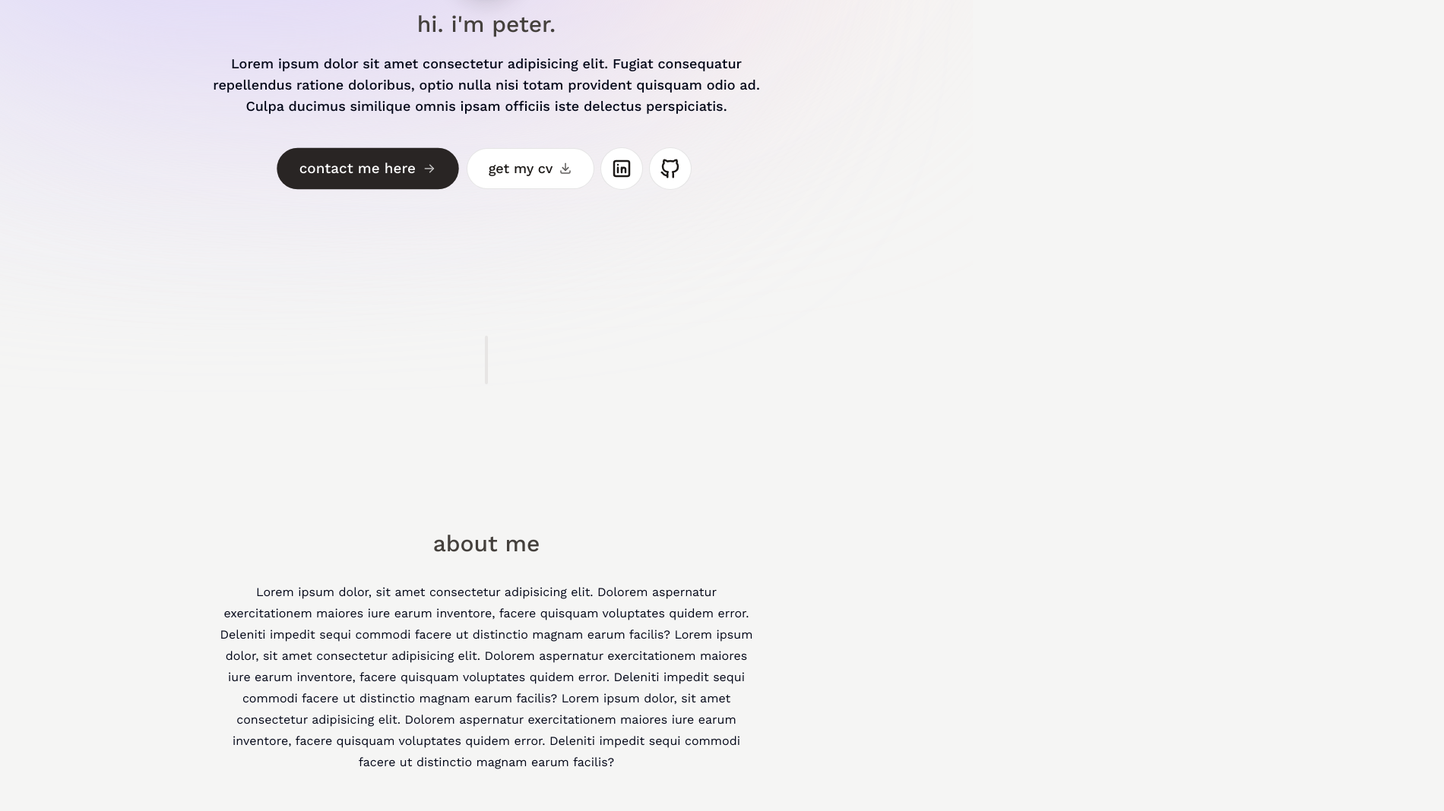
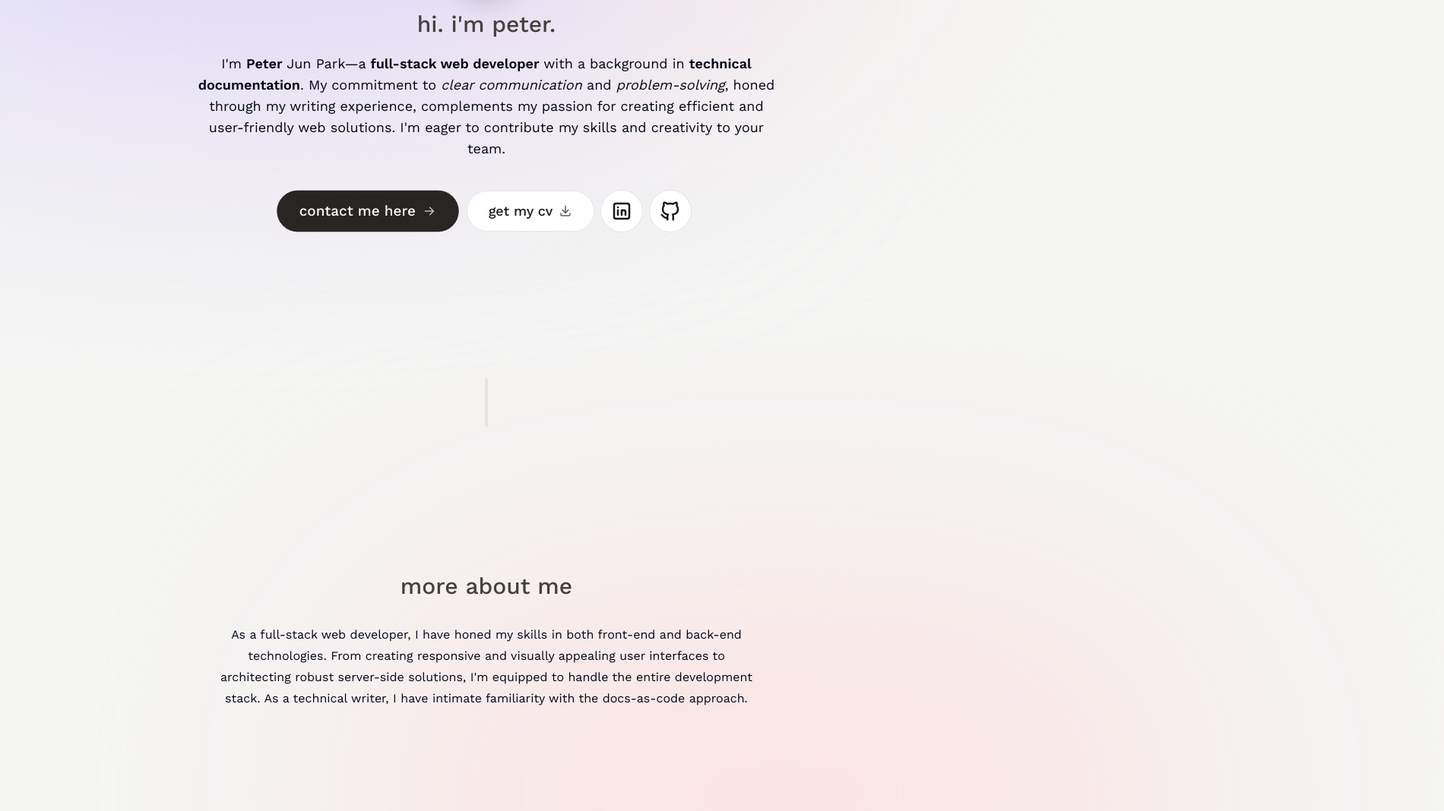
Before and after one commit to peterjunpark/portfolio, a Next.js app: page / in a window 1280 px wide. Shown: the part 390-1458 px from the top of the page at 76% size, 1900 px wide, since content can reach past the window. Built offline with nearby package versions, Linux system fonts and the light colour scheme; no server answers.

Commit message:
Update site content

```diff
--- a/app/layout.tsx
+++ b/app/layout.tsx
@@ -25,8 +25,37 @@
       >
         <ActiveSectionContextProvider>
           <Nav />
-          <div className="absolute right-[11rem] top-[-6rem] -z-10 h-[31.25rem] w-[31.25rem] rounded-full bg-[#fbe2e3] blur-[10rem] sm:w-[68.75rem]"></div>
-          <div className="absolute left-[-35rem] top-[-1rem] -z-10 h-[31.25rem] w-[50rem] rounded-full bg-[#dbd7fb] blur-[10rem] sm:w-[68.75rem] md:left-[-33rem] lg:left-[-28rem] xl:left-[-15rem] 2xl:left-[-5rem]"></div>
+
+          {/* Blurry color splashes in the background */}
+          <div
+            className="absolute right-[11rem] top-[-6rem] -z-10 h-[31.25rem] w-[31.25rem] rounded-full
+          bg-[#fbe2e3] blur-[10rem] sm:w-[68.75rem]"
+          ></div>
+          <div
+            className="absolute left-[-24rem] top-[-1rem] -z-10 h-[31.25rem] w-[50rem] rounded-full
+          bg-[#dbd7fb] blur-[10rem] sm:w-[68.75rem] md:left-[-33rem] lg:left-[-28rem] xl:left-[-15rem] 2xl:left-[-5rem]"
+          ></div>
+          <div
+            className="absolute left-[30rem] top-[74rem] -z-10 h-[31.25rem] w-[31.25rem] rounded-full
+          bg-[#fbe2e3] blur-[10rem] sm:w-[68.75rem]"
+          ></div>
+          <div
+            className="absolute right-[-24rem] top-[158rem] -z-10 h-[31.25rem] w-[50rem] rounded-full
+          bg-[#dbd7fb] blur-[10rem] sm:w-[68.75rem] md:left-[-33rem] lg:left-[-28rem] xl:left-[-15rem] 2xl:left-[-5rem]"
+          ></div>
+          <div
+            className="absolute right-[-11rem] top-[210rem] -z-10 h-[31.25rem] w-[31.25rem] rounded-full
+          bg-[#fbe2e3] blur-[10rem] sm:w-[68.75rem]"
+          ></div>
+          <div
+            className="absolute bottom-[-1rem] right-[-24rem] -z-10 h-[31.25rem] w-[50rem] rounded-full
+          bg-[#fbe2e3] blur-[10rem] sm:w-[68.75rem] md:left-[-33rem] lg:left-[-28rem] xl:left-[-15rem] 2xl:left-[-5rem]"
+          ></div>
+          <div
+            className="absolute bottom-[-6rem] left-[50rem] -z-10 h-[31.25rem] w-[31.25rem] rounded-full
+          bg-[#dbd7fb] blur-[10rem] sm:w-[68.75rem]"
+          ></div>
+
           {children}
         </ActiveSectionContextProvider>
         <Footer />
--- a/components/sections/about.tsx
+++ b/components/sections/about.tsx
@@ -20,19 +20,13 @@
       transition={{ delay: 0.175 }}
       className="sectionEndMargin max-w-[45rem] scroll-mt-32 text-center leading-7"
     >
-      <SectionHeading>About me</SectionHeading>
+      <SectionHeading>More about me</SectionHeading>
       <p className="mb-3">
-        Lorem ipsum dolor, sit amet consectetur adipisicing elit. Dolorem
-        aspernatur exercitationem maiores iure earum inventore, facere quisquam
-        voluptates quidem error. Deleniti impedit sequi commodi facere ut
-        distinctio magnam earum facilis? Lorem ipsum dolor, sit amet consectetur
-        adipisicing elit. Dolorem aspernatur exercitationem maiores iure earum
-        inventore, facere quisquam voluptates quidem error. Deleniti impedit
-        sequi commodi facere ut distinctio magnam earum facilis? Lorem ipsum
-        dolor, sit amet consectetur adipisicing elit. Dolorem aspernatur
-        exercitationem maiores iure earum inventore, facere quisquam voluptates
-        quidem error. Deleniti impedit sequi commodi facere ut distinctio magnam
-        earum facilis?
+        As a full-stack web developer, I have honed my skills in both front-end
+        and back-end technologies. From creating responsive and visually
+        appealing user interfaces to architecting robust server-side solutions,
+        I&apos;m equipped to handle the entire development stack. As a technical
+        writer, I have intimate familiarity with the docs-as-code approach.
       </p>
     </motion.section>
   );
--- a/components/sections/intro.tsx
+++ b/components/sections/intro.tsx
@@ -69,12 +69,17 @@
         <motion.p
           initial={{ opacity: 0, y: 100 }}
           animate={{ opacity: 1, y: 0 }}
-          className="text-lg"
+          className="text-lg font-normal"
         >
-          Lorem ipsum dolor sit amet consectetur adipisicing elit. Fugiat
-          consequatur repellendus ratione doloribus, optio nulla nisi totam
-          provident quisquam odio ad. Culpa ducimus similique omnis ipsam
-          officiis iste delectus perspiciatis.
+          I&apos;m <span className="font-semibold">Peter</span> Jun Park—a{" "}
+          <span className="font-semibold">full-stack web developer</span> with a
+          background in{" "}
+          <span className="font-semibold">technical documentation</span>. My
+          commitment to <span className="italic">clear communication</span> and{" "}
+          <span className="italic">problem-solving</span>, honed through my
+          writing experience, complements my passion for creating efficient and
+          user-friendly web solutions. I&apos;m eager to contribute my skills
+          and creativity to your team.
         </motion.p>
       </div>
 
```
